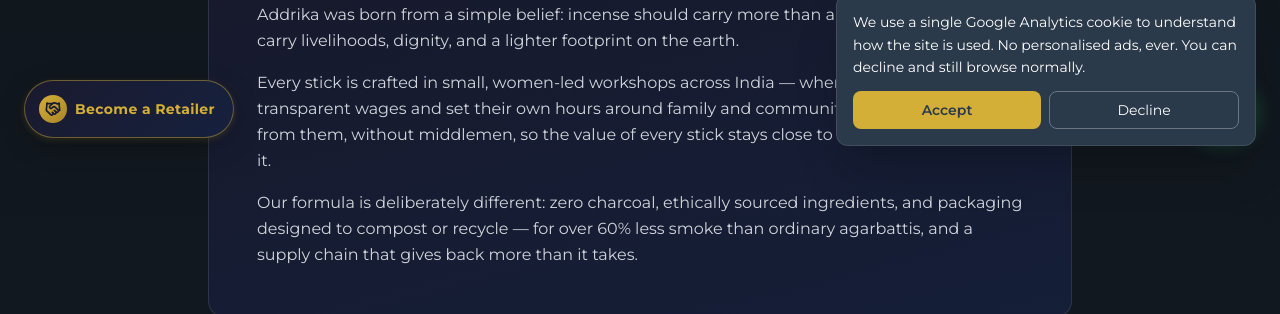
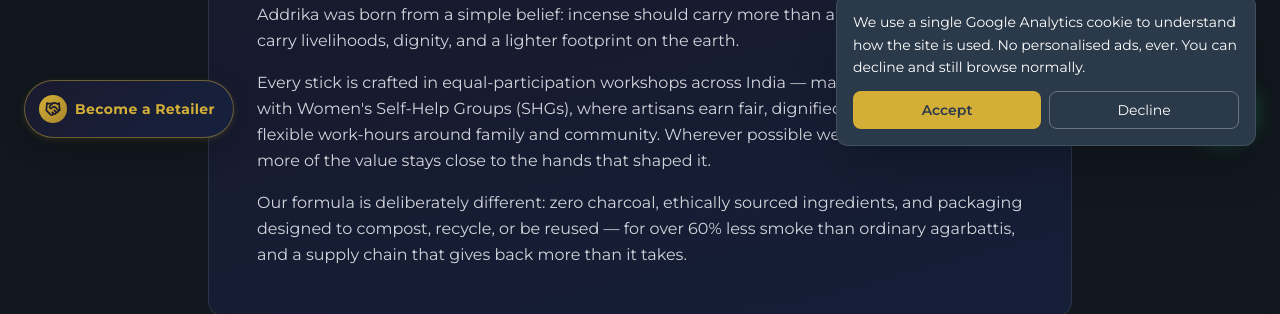
Before and after one commit to SanMan911/Addrika-Fragrances, a Next.js app in the folder frontend-next/: page /our-story in a window 1280 px wide. Shown: the part 638-952 px from the top of the page. Built offline with nearby package versions, Linux system fonts and the light colour scheme; no server answers.

Commit message:
auto-commit for 038facfa-5e78-479f-91c6-30f63adc0c3b

```diff
--- a/frontend-next/app/our-story/page.js
+++ b/frontend-next/app/our-story/page.js
@@ -121,18 +121,19 @@ export default function OurStoryPage() {
                   and a lighter footprint on the earth.
                 </p>
                 <p>
-                  Every stick is crafted in small, women-led workshops across
-                  India — where artisans earn fair, transparent wages and set
-                  their own hours around family and community. We buy directly
-                  from them, without middlemen, so the value of every stick
-                  stays close to the hands that shaped it.
+                  Every stick is crafted in equal-participation workshops
+                  across India — many run in partnership with Women&apos;s
+                  Self-Help Groups (SHGs), where artisans earn fair, dignified
+                  wages and enjoy flexible work-hours around family and
+                  community. Wherever possible we source directly, so more of
+                  the value stays close to the hands that shaped it.
                 </p>
                 <p>
                   Our formula is deliberately different: zero charcoal,
                   ethically sourced ingredients, and packaging designed to
-                  compost or recycle — for over 60% less smoke than ordinary
-                  agarbattis, and a supply chain that gives back more than it
-                  takes.
+                  compost, recycle, or be reused — for over 60% less smoke
+                  than ordinary agarbattis, and a supply chain that gives
+                  back more than it takes.
                 </p>
               </div>
             </div>
```
Also changed, not shown: 2 other files (tests, documents, lock files or other folders).
